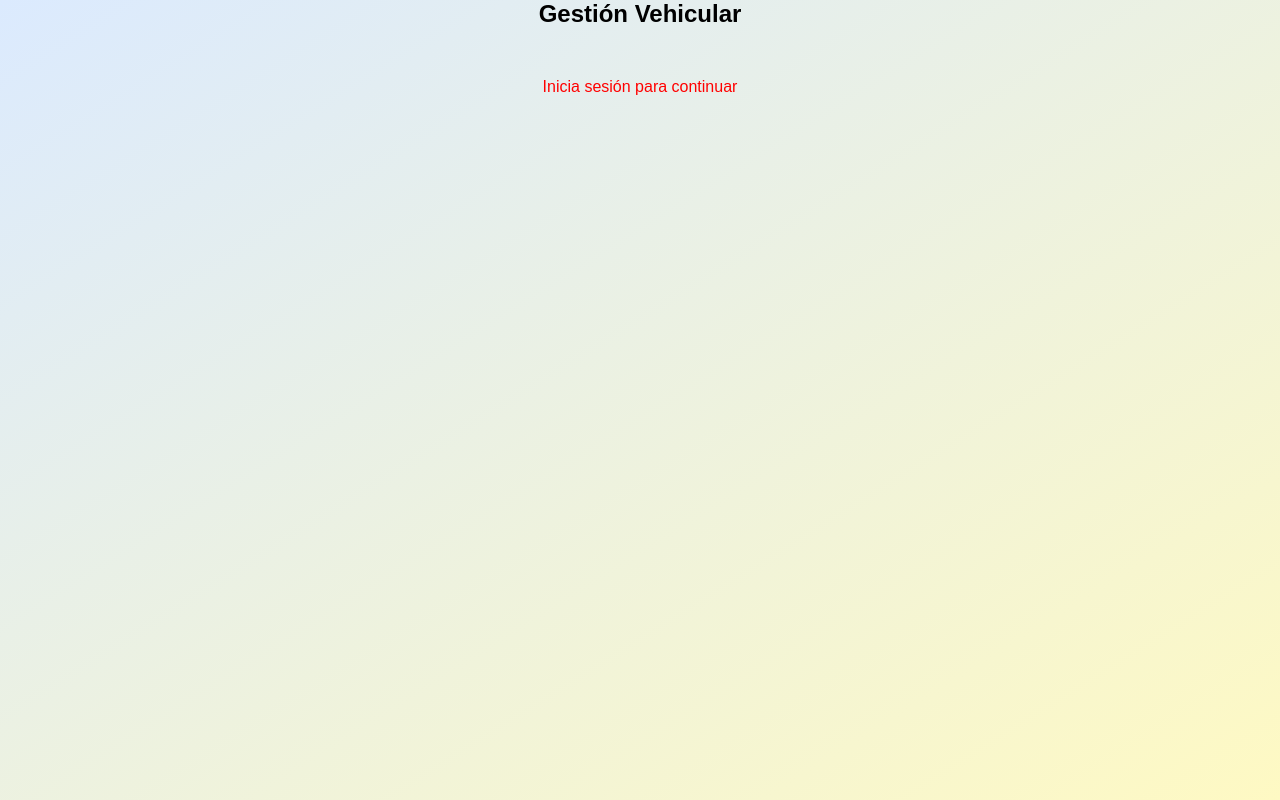
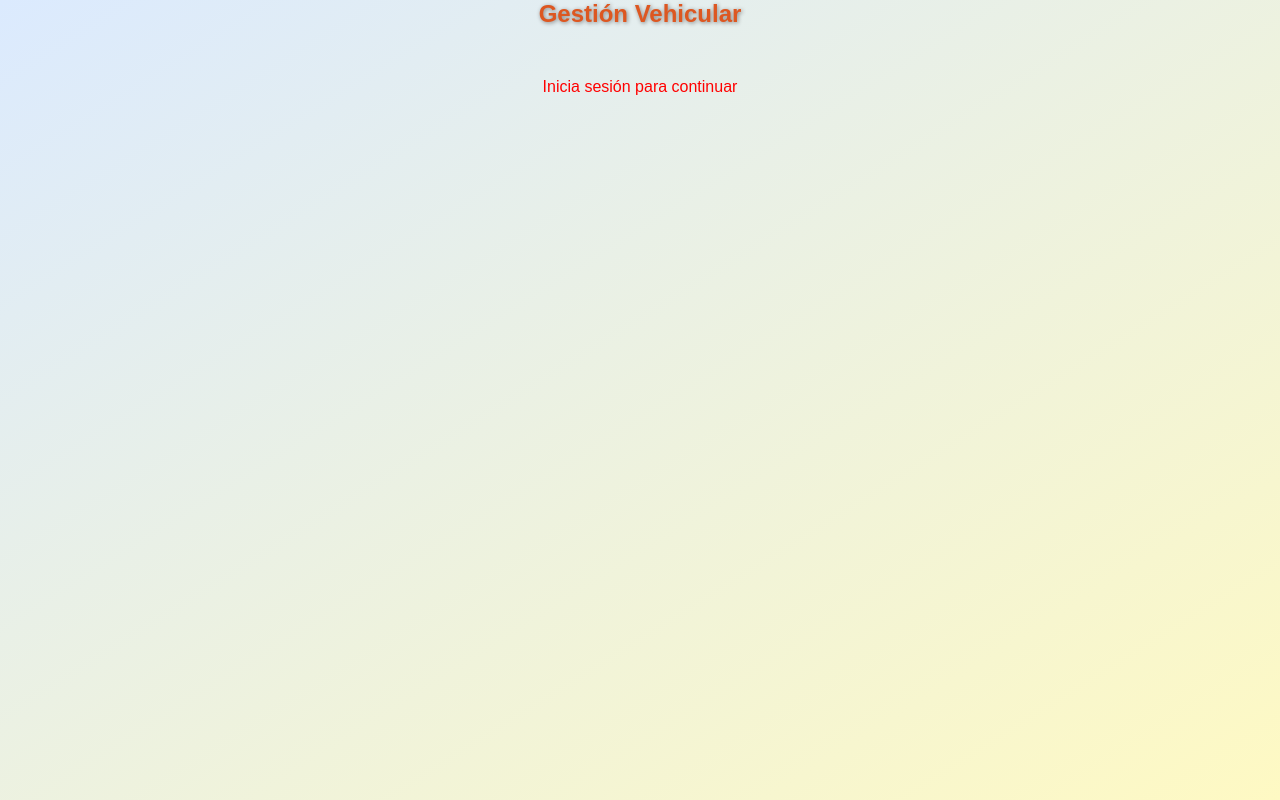
Before and after one commit to nahuelaba96/gestion-vehicular-frontend, a React (Vite) app: page /login in a window 1280 px wide. Built offline with nearby package versions, Linux system fonts and the light colour scheme.

Commit message:
mejoras en el diseño del h1

```diff
--- a/src/pages/home/Home.tsx
+++ b/src/pages/home/Home.tsx
@@ -7,7 +7,7 @@ const Home = () => {
 
       <div className ="app-container">
         <header className="header">
-        <h1 className="titulo">Gestiona tu vehículos</h1>
+          <h1 className="titulo">Gestiona tu vehículos</h1>
           <div className="acciones">
             <button className="icono-boton">➕</button>
             <button className="icono-boton">👤</button>
--- a/src/pages/home/home.css
+++ b/src/pages/home/home.css
@@ -23,6 +23,9 @@
 .titulo {
   font-size: 1.5rem;
   font-weight: bold;
+  flex-grow: 2;
+  color:rgb(221, 87, 33);;
+  text-shadow: 1px 1px 4px grey;;
 }
 
 .acciones {
```
